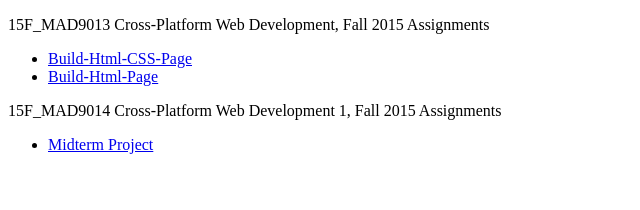
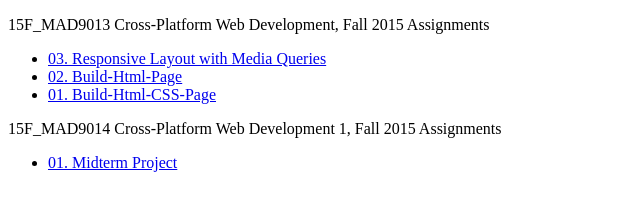
Before and after one commit to mang0055/Pages, a plain HTML site: page index.html in a window 1280 px wide. Shown: the whole page, without its empty margins (0-640 px from the left). Drawn offline with Linux system fonts and the light colour scheme.

Commit message:
page link added

```diff
--- a/index.html
+++ b/index.html
@@ -6,13 +6,14 @@
 <body>
     <p>15F_MAD9013 Cross-Platform Web Development, Fall 2015 Assignments</p>
     <ul>
-    	<li><a href="https://mang0055.github.io/Pages/HTML-CSS%20page/index.html" target="blank">Build-Html-CSS-Page</a></li>
-        <li><a href="https://mang0055.github.io/Pages/Build-Html-page.html" target="blank">Build-Html-Page</a></li>
+        <li><a href="http://mang0055.github.io/Pages/HTML/" target="blank">03. Responsive Layout with Media Queries</a></li>
+    	<li><a href="https://mang0055.github.io/Pages/Build-Html-page.html" target="blank">02. Build-Html-Page</a></li>
+        <li><a href="https://mang0055.github.io/Pages/HTML-CSS%20page/index.html" target="blank">01. Build-Html-CSS-Page</a></li>
     </ul>
 
     <p>15F_MAD9014 Cross-Platform Web Development 1, Fall 2015 Assignments</p>
     <ul>
-    	<li><a href="http://mang0055.github.io/Pages/9014-MidTerm/" target="blank">Midterm Project</a></li>
+    	<li><a href="http://mang0055.github.io/Pages/9014-MidTerm/" target="blank">01. Midterm Project</a></li>
     </ul>
 </body>
 </html>
```
